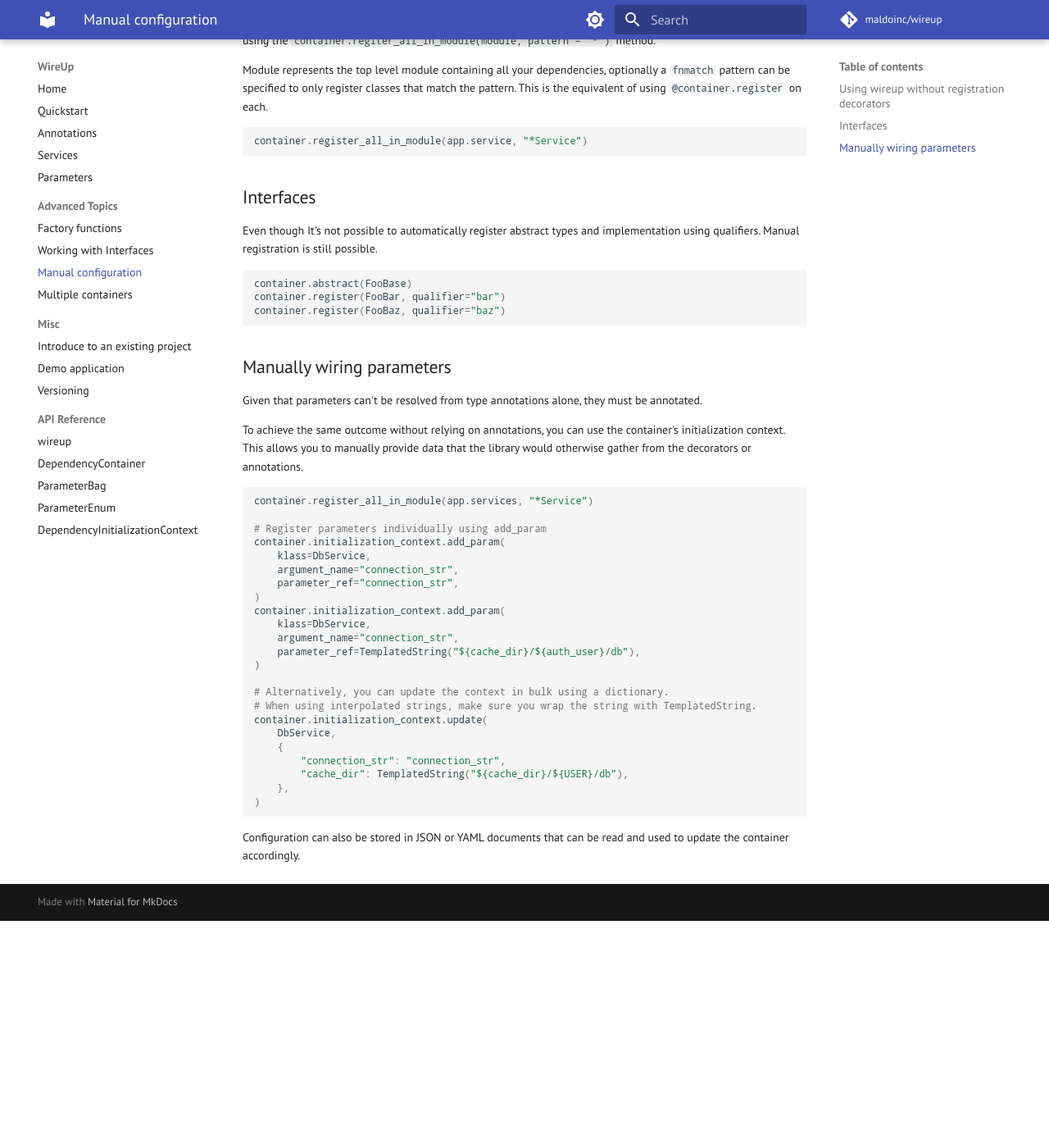
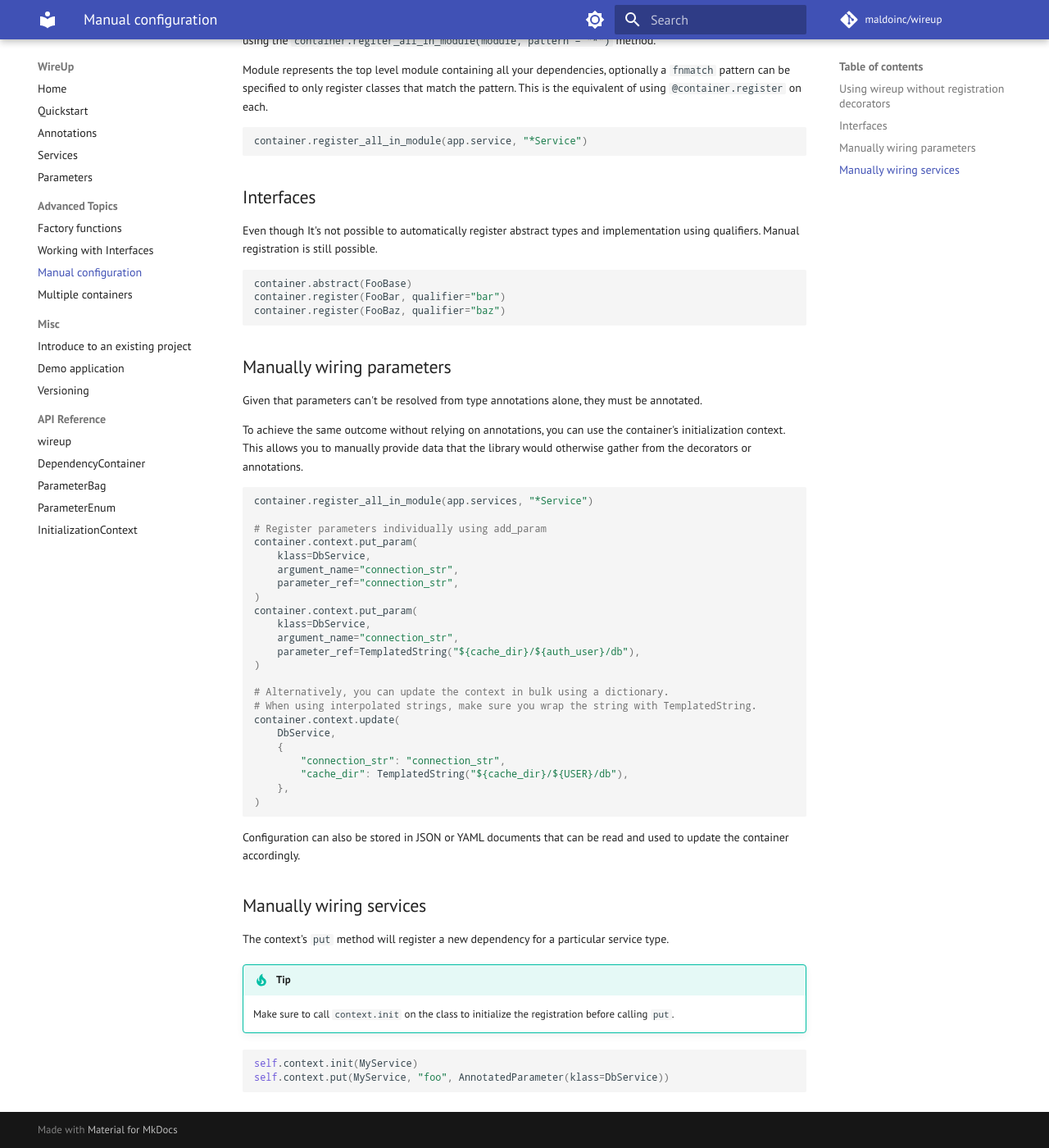
Before and after one commit to maldoinc/wireup, an MkDocs documentation site: the page built from docs/pages/manual_configuration.md, in a window 1280 px wide and 1400 px high, scrolled down 301 px. Shown: the whole window at 82% size. Built offline with MkDocs 1.6.1 and Material for MkDocs 9.7.7, drawn with Linux system fonts in a browser that asks for light colours; some web fonts are replaced; comment, search, counter and statistics services are not loaded; the version menu is left out; before the commit the page ends 1424 px from its top, so only the background shows below that.

Commit message:
Update docs

````diff
--- a/docs/mkdocs.yml
+++ b/docs/mkdocs.yml
@@ -19,7 +19,7 @@ nav:
       - DependencyContainer: class/dependency_container.md
       - ParameterBag: class/parameter_bag.md
       - ParameterEnum: class/parameter_enum.md
-      - DependencyInitializationContext: class/dependency_initialization_context.md
+      - InitializationContext: class/initialization_context.md
 repo_url: https://github.com/maldoinc/wireup
 repo_name: maldoinc/wireup
 theme:
--- a/docs/pages/manual_configuration.md
+++ b/docs/pages/manual_configuration.md
@@ -38,12 +38,12 @@ otherwise gather from the decorators or annotations.
 container.register_all_in_module(app.services, "*Service")
 
 # Register parameters individually using add_param
-container.initialization_context.add_param(
+container.context.put_param(
     klass=DbService,
     argument_name="connection_str",
     parameter_ref="connection_str",
 )
-container.initialization_context.add_param(
+container.context.put_param(
     klass=DbService,
     argument_name="connection_str",
     parameter_ref=TemplatedString("${cache_dir}/${auth_user}/db"),
@@ -51,7 +51,7 @@ container.initialization_context.add_param(
 
 # Alternatively, you can update the context in bulk using a dictionary.
 # When using interpolated strings, make sure you wrap the string with TemplatedString.
-container.initialization_context.update(
+container.context.update(
     DbService,
     {
         "connection_str": "connection_str",
@@ -59,5 +59,17 @@ container.initialization_context.update(
     },
 )
 ```
+Configuration can also be stored in JSON or YAML documents that can be read and used to update the container accordingly.
 
-Configuration can also be stored in JSON or YAML documents that can be read and used to update the container accordingly.
+
+## Manually wiring services
+
+The context's `put` method will register a new dependency for a particular service type.
+
+!!! tip
+    Make sure to call `context.init` on the class to initialize the registration before calling `put`.
+
+```python
+self.context.init(MyService)
+self.context.put(MyService, "foo", AnnotatedParameter(klass=DbService))
+```
````
Also changed, not shown: docs/pages/class/dependency_initialization_context.md (deleted, +0 -1 lines), docs/pages/class/initialization_context.md (added, +1 -0 lines), docs/pages/services.md (+11 -4 lines).
